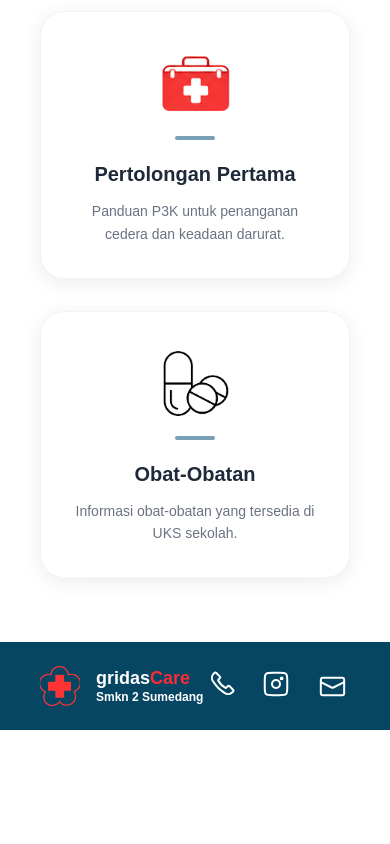
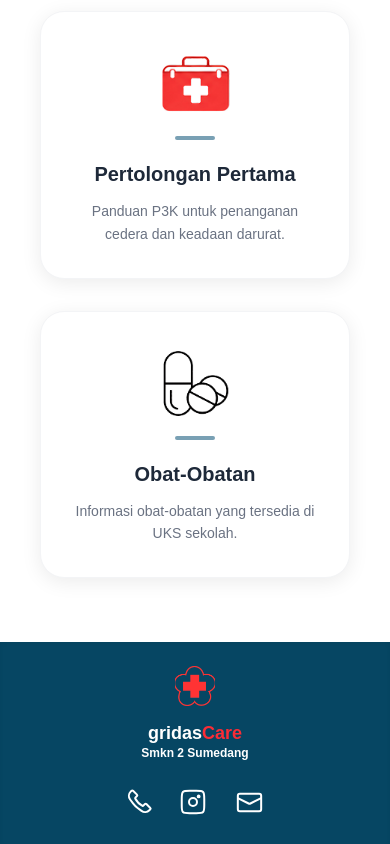
Before and after one commit to dewikaniiaa64-arch/gridasCare, a Next.js app: page / in a window 390 px wide. Shown: the part 1435-2279 px from the top of the page. Before the commit the page ends 2165 px from the top, so only its background shows below. Built offline with nearby package versions, Linux system fonts and the light colour scheme.

Commit message:
update: memperbarui footer menjadi responsif

```diff
--- a/app/components/Footer.tsx
+++ b/app/components/Footer.tsx
@@ -1,7 +1,6 @@
 'use client';
 
 import Image from 'next/image';
-import { FaPhone, FaInstagram, FaEnvelope } from 'react-icons/fa';
 import { usePathname } from 'next/navigation';
 
 export default function Footer() {
@@ -13,16 +12,15 @@ export default function Footer() {
     pathname === '/adm/input' ||
     pathname === '/login';
 
-  // Jika hideFooter bernilai true, fungsi ini berhenti dan tidak menampilkan apapun
   if (hideFooter) {
     return null;
   }
 
   return (
-    <footer className="bg-[#064663] p-6 text-white flex justify-between items-center px-10">
+    <footer className="bg-[#064663] py-6 px-6 md:px-10 text-white flex flex-col md:flex-row justify-between items-center gap-6 md:gap-0 shadow-inner">
       {/* Bagian Kiri: Logo PMI & Nama Instansi */}
-      <div className="flex items-center gap-4">
-        <div className="w-10 h-10 relative">
+      <div className="flex flex-col md:flex-row items-center md:items-start gap-4 text-center md:text-left">
+        <div className="w-10 h-10 relative shrink-0">
           <Image src="/images/pmi.png" alt="Logo PMI" fill className="object-cover" />
         </div>
         <div>
@@ -35,12 +33,11 @@ export default function Footer() {
       </div>
 
       {/* Bagian Kanan: Ikon Sosial Media (Telepon, Instagram, Email) */}
-      <div className="flex gap-6 text-2xl">
+      <div className="flex items-center gap-6 text-2xl">
         <a href="tel:0261201531" className="hover:text-red-400 transition" aria-label="Telepon">
           <svg width="30" height="30" viewBox="0 0 30 30" fill="none" xmlns="http://www.w3.org/2000/svg">
-        <path d="M6.67963 4.65371L7.62623 3.70711C8.01675 3.31658 8.64992 3.31658 9.04044 3.70711L12.9596 7.62623C13.3501 8.01675 13.3501 8.64992 12.9596 9.04044L11.3623 10.6377C11.1459 10.8541 11.0923 11.1846 11.2292 11.4583C12.8114 14.6227 15.3773 17.1886 18.5417 18.7708C18.8154 18.9077 19.146 18.8541 19.3623 18.6377L20.9596 17.0404C21.3501 16.6499 21.9832 16.6499 22.3738 17.0404L26.2929 20.9596C26.6834 21.3501 26.6834 21.9832 26.2929 22.3738L25.3463 23.3204C23.2349 25.4317 19.8924 25.6693 17.5037 23.8777L13.6286 20.9714C11.885 19.6638 10.3362 18.115 9.02857 16.3714L6.12226 12.4964C4.33072 10.1076 4.56827 6.76506 6.67963 4.65371Z" stroke="white" stroke-width="2"/>
+            <path d="M6.67963 4.65371L7.62623 3.70711C8.01675 3.31658 8.64992 3.31658 9.04044 3.70711L12.9596 7.62623C13.3501 8.01675 13.3501 8.64992 12.9596 9.04044L11.3623 10.6377C11.1459 10.8541 11.0923 11.1846 11.2292 11.4583C12.8114 14.6227 15.3773 17.1886 18.5417 18.7708C18.8154 18.9077 19.146 18.8541 19.3623 18.6377L20.9596 17.0404C21.3501 16.6499 21.9832 16.6499 22.3738 17.0404L26.2929 20.9596C26.6834 21.3501 26.6834 21.9832 26.2929 22.3738L25.3463 23.3204C23.2349 25.4317 19.8924 25.6693 17.5037 23.8777L13.6286 20.9714C11.885 19.6638 10.3362 18.115 9.02857 16.3714L6.12226 12.4964C4.33072 10.1076 4.56827 6.76506 6.67963 4.65371Z" stroke="white" strokeWidth="2"/>
           </svg>
-
         </a>
 
         <a
@@ -51,20 +48,17 @@ export default function Footer() {
           aria-label="Instagram"
         >
           <svg width="30" height="30" viewBox="0 0 30 30" fill="none" xmlns="http://www.w3.org/2000/svg">
-        <path d="M3.75 11.75C3.75 7.97876 3.75 6.09315 4.92157 4.92157C6.09315 3.75 7.97876 3.75 11.75 3.75H18.25C22.0212 3.75 23.9069 3.75 25.0784 4.92157C26.25 6.09315 26.25 7.97876 26.25 11.75V18.25C26.25 22.0212 26.25 23.9069 25.0784 25.0784C23.9069 26.25 22.0212 26.25 18.25 26.25H11.75C7.97876 26.25 6.09315 26.25 4.92157 25.0784C3.75 23.9069 3.75 22.0212 3.75 18.25V11.75Z" stroke="white" stroke-width="2"/>
+            <path d="M3.75 11.75C3.75 7.97876 3.75 6.09315 4.92157 4.92157C6.09315 3.75 7.97876 3.75 11.75 3.75H18.25C22.0212 3.75 23.9069 3.75 25.0784 4.92157C26.25 6.09315 26.25 7.97876 26.25 11.75V18.25C26.25 22.0212 26.25 23.9069 25.0784 25.0784C23.9069 26.25 22.0212 26.25 18.25 26.25H11.75C7.97876 26.25 6.09315 26.25 4.92157 25.0784C3.75 23.9069 3.75 22.0212 3.75 18.25V11.75Z" stroke="white" strokeWidth="2"/>
             <circle cx="20.625" cy="9.375" r="1.875" fill="white"/>
-        <circle cx="15" cy="15" r="4" stroke="white" stroke-width="2"/>
+            <circle cx="15" cy="15" r="4" stroke="white" strokeWidth="2"/>
           </svg>
-
         </a>
 
         <a href="mailto:smkn2sumedang@yahoo.com" className="hover:text-red-400 transition" aria-label="Email">
            <svg width="35" height="35" viewBox="0 0 35 35" fill="none" xmlns="http://www.w3.org/2000/svg">
-          <rect x="5.83337" y="8.75" width="23.3333" height="17.5" rx="2" stroke="white" stroke-width="2"/>
-          <path d="M5.83337 13.125L16.6056 18.5111C17.1687 18.7926 17.8314 18.7926 18.3945 18.5111L29.1667 13.125" stroke="white" stroke-width="2"/>
+            <rect x="5.83337" y="8.75" width="23.3333" height="17.5" rx="2" stroke="white" strokeWidth="2"/>
+            <path d="M5.83337 13.125L16.6056 18.5111C17.1687 18.7926 17.8314 18.7926 18.3945 18.5111L29.1667 13.125" stroke="white" strokeWidth="2"/>
           </svg>
-
-
         </a>
       </div>
     </footer>
```
Lines whose indentation alone changed are shown as unchanged.
